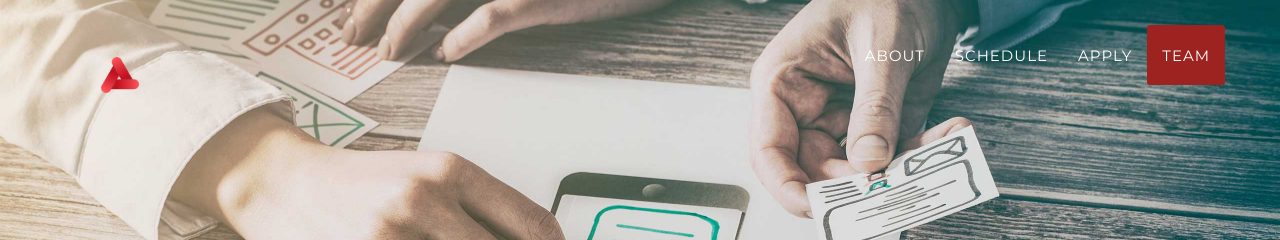
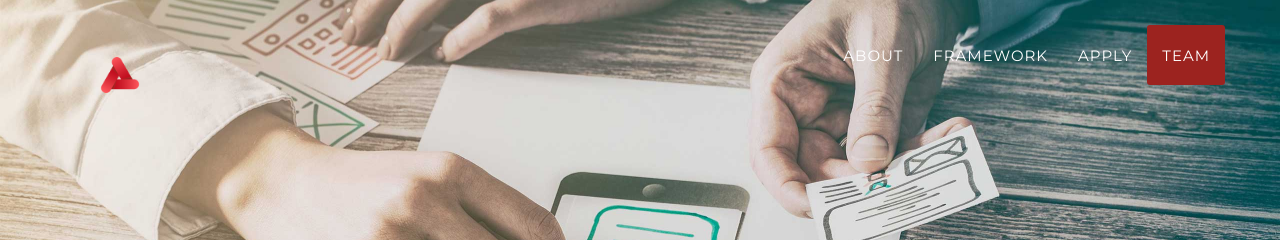
Before and after one commit to unc-pmclub/main-website, a Jekyll site: the page built from index.html, in a window 1280 px wide. Shown: the top 240 px of the page. Built offline with Jekyll 4.4.1, drawn with Linux system fonts in a browser that asks for light colours; some web fonts are replaced.

Commit message:
Update header.html

```diff
--- a/_includes/header.html
+++ b/_includes/header.html
@@ -25,7 +25,7 @@
                         <a class="page-scroll" href="#portfolio">Portfolio</a>
                     </li> -->
                     <li>
-                        <a class="page-scroll" href="#schedule">Schedule</a>
+                        <a class="page-scroll" href="#fmwork">Framework</a>
                     </li>
                     <li>
                         <a class="page-scroll" href="#join">Apply</a>
```
